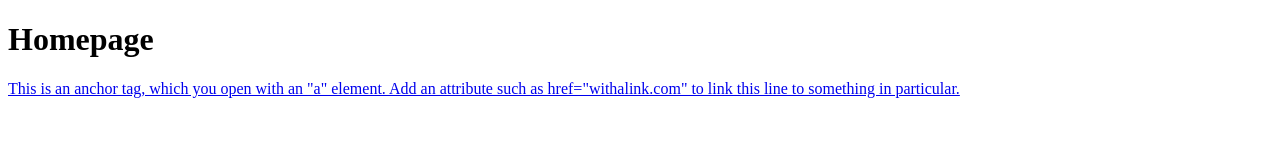
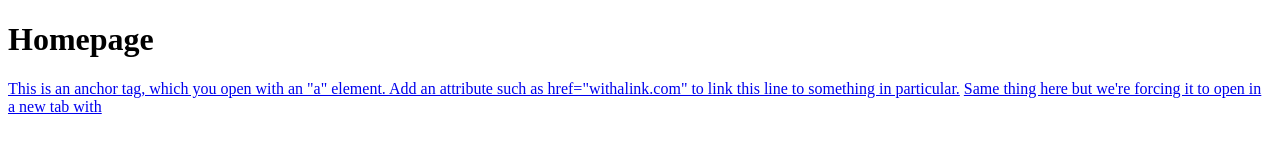
Before and after one commit to Henry645/HTML-test, a plain HTML site: page index.html in a window 1280 px wide. Drawn offline with Linux system fonts and the light colour scheme.

Commit message:
Added link opening in new tab securely

```diff
--- a/index.html
+++ b/index.html
@@ -8,5 +8,6 @@
   <body>
     <h1>Homepage</h1>
     <a href="https://www.theodinproject.com/about">This is an anchor tag, which you open with an "a" element. Add an attribute such as href="withalink.com" to link this line to something in particular.</a>
+    <a href="https://www.theodinproject.com/about" target="_blank" rel="noopener noreferrer">Same thing here but we're forcing it to open in a new tab with</a>
   </body>
 </html>
```
